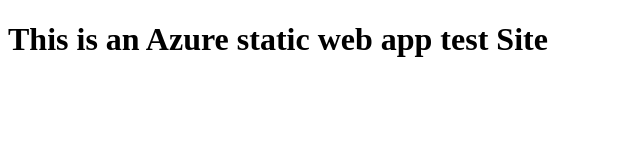
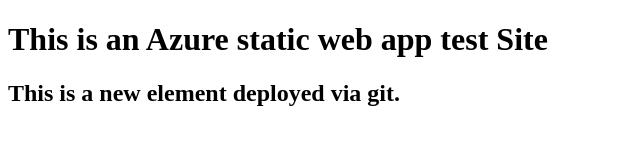
Before and after one commit to jmcatominey/azuretestsite, a plain HTML site: page index.html in a window 1280 px wide. Shown: the whole page, without its empty margins (0-640 px from the left). Drawn offline with Linux system fonts and the light colour scheme.

Commit message:
no comment

```diff
--- a/index.html
+++ b/index.html
@@ -8,5 +8,6 @@
 </head>
 <body>
     <h1>This is an Azure static web app test Site</h1>
+    <h2>This is a new element deployed via git.</h2>
 </body>
 </html>
```
